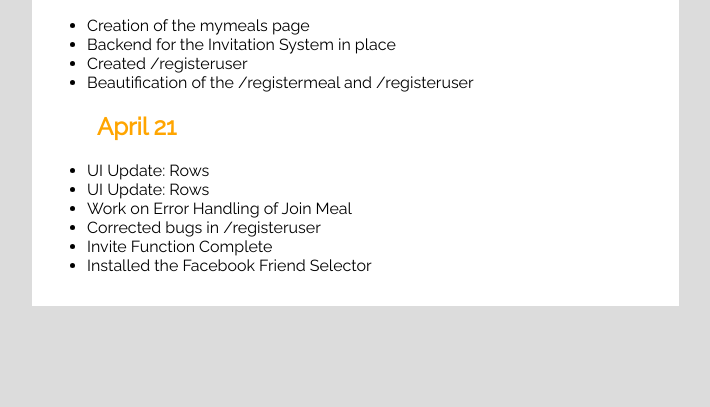
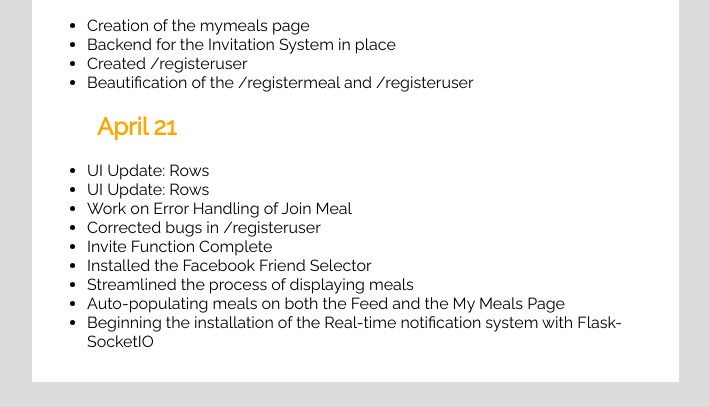
Before and after one commit to a-jain/TigerGrowl, a Flask app: page /timeline in a window 1280 px wide. Shown: the part 1136-1543 px from the top of the page, without its empty margins (292-1002 px from the left). Before the commit the page ends 1442 px from the top, so only its background shows below. Run offline with Flask 2, Linux system fonts and the light colour scheme; some libraries are stand-ins or nearby versions; some web fonts are replaced.

Commit message:
timeline update

```diff
--- a/templates/timeline.html
+++ b/templates/timeline.html
@@ -107,6 +107,9 @@
                 <li>Corrected bugs in /registeruser</li>
                 <li>Invite Function Complete</li>
                 <li>Installed the Facebook Friend Selector</li>
+                <li>Streamlined the process of displaying meals</li>
+                <li>Auto-populating meals on both the Feed and the My Meals Page</li>
+                <li>Beginning the installation of the Real-time notification system with Flask-SocketIO</li>
             </ul>
 
         </div>
```
